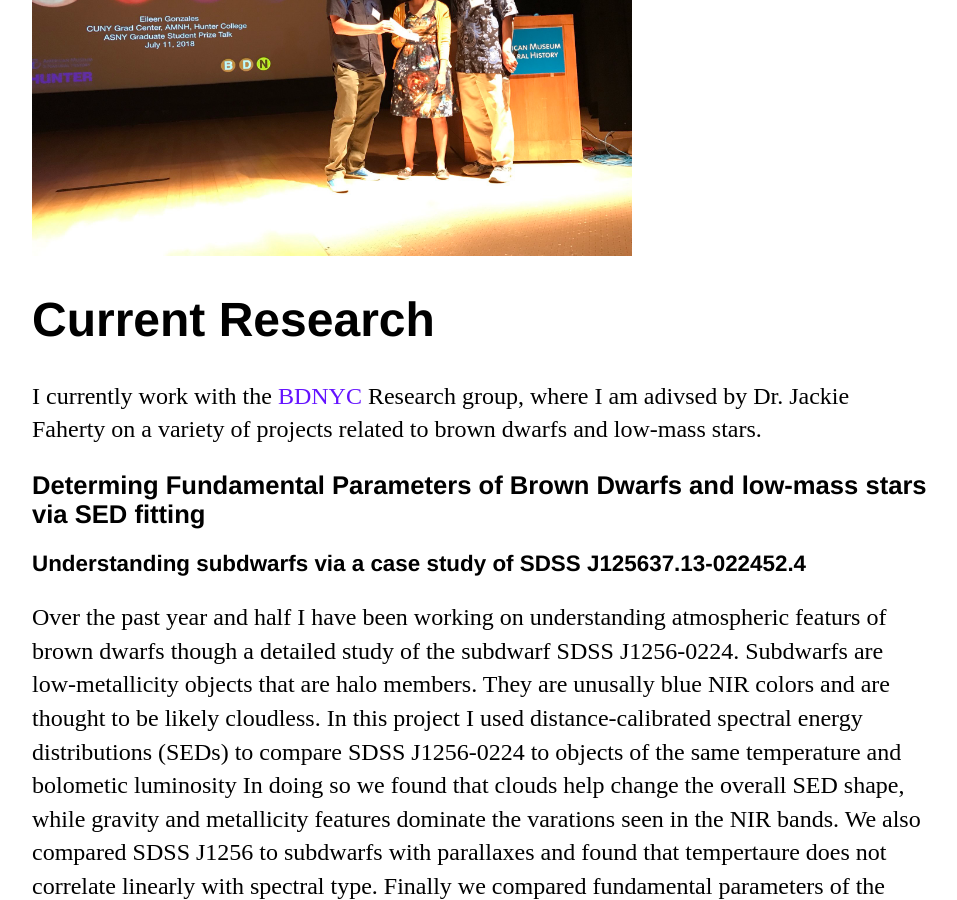
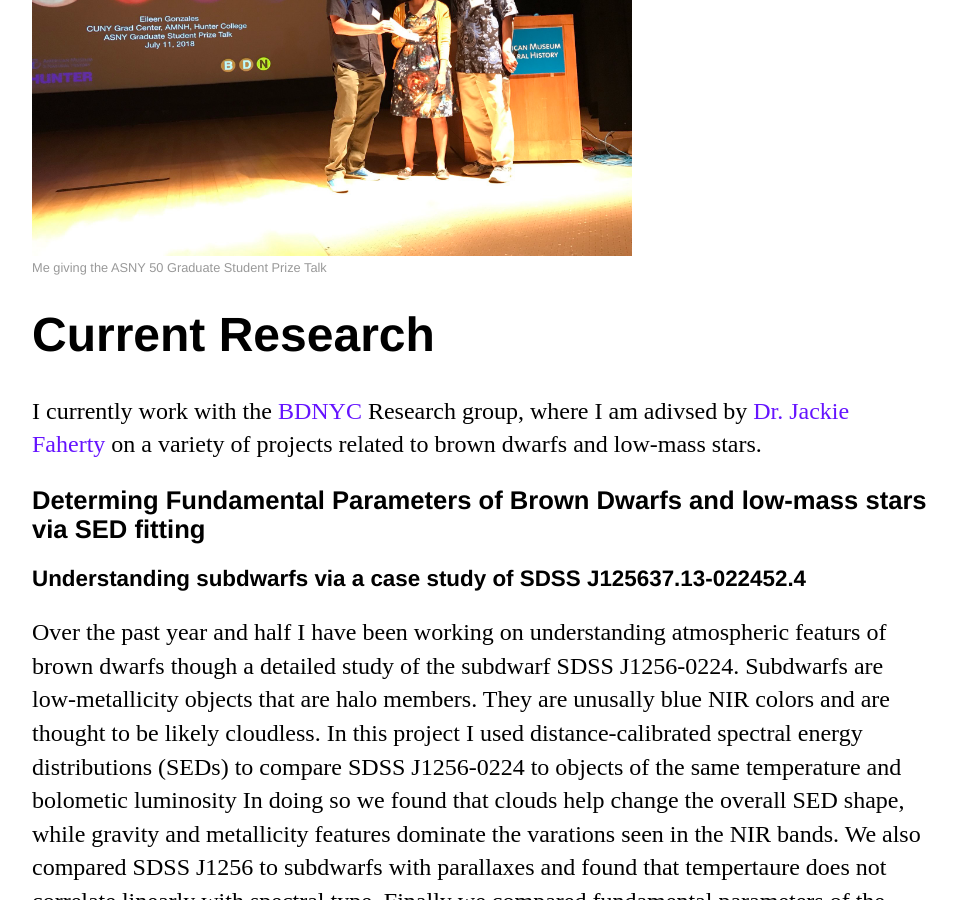
Before and after one commit to ECGonzales/ECGonzales.github.io, a Jekyll site: the page built from Research/index.html, in a window 1280 px wide and 900 px high, scrolled down 391 px. Shown: the whole window, without its empty margins (160-1117 px from the left). Built offline with Jekyll 4.4.1, drawn with Linux system fonts in a browser that asks for light colours.

Commit message:
Update index.html
italics is em

```diff
--- a/Research/index.html
+++ b/Research/index.html
@@ -6,9 +6,10 @@
 <div class="research">
     <h1> Research </h1>
     <img src="/images/2018-07-11 22.56.29.jpg" alt="ASNY" style="width:600px">
+    <figcaption style="font-family:'Helvetica', 'Arial', 'Sans-Serif'; font-size: 0.8em; color: #999;">Me giving the ASNY 50 Graduate Student Prize Talk</figcaption>
     <h1> Current Research </h1>
 
-    <p> I currently work with the <a href="http://www.bdnyc.org">BDNYC</a> Research group, where I am adivsed by Dr. Jackie Faherty on a variety of projects related to brown dwarfs and low-mass stars.
+    <p> I currently work with the <a href="http://www.bdnyc.org">BDNYC</a> Research group, where I am adivsed by <a href="https://jackiefaherty.com">Dr. Jackie Faherty</a> on a variety of projects related to brown dwarfs and low-mass stars.
 
     <h2>Determing Fundamental Parameters of Brown Dwarfs and low-mass stars via SED fitting</h2>
     <h3>Understanding subdwarfs via a case study of SDSS J125637.13-022452.4</h3>
@@ -30,8 +31,8 @@
     <p>For the bulk of my thesis work I will be moving over to theory with atmospheric reteivals of brown dwarfs. Retrievals are a modeling
     techniuqe that starts with a spectrum of an objects and pulls out a Pressure-Temperature profile of the object. Along with that
     profile, we retieve elemental and molecular abunadances in the atmosphere of the source. All of this can then be used to generate
-    a syntheic spectrum and to determine fundamental properties. I am currently working the <p class="italic">Brewster</p>
-    <p>code written by Dr. Ben Burningham. We are planning for the retrieval SDSS J1256-0224 as the first source in my study.</p>
+    a syntheic spectrum and to determine fundamental properties. I am currently working the <em>Brewster</em> code written by
+    Dr. Ben Burningham. We are planning for the retrieval SDSS J1256-0224 as the first source in my study.</p>
 
 
     <h2>My SRMP Students Projects</h2>
```
